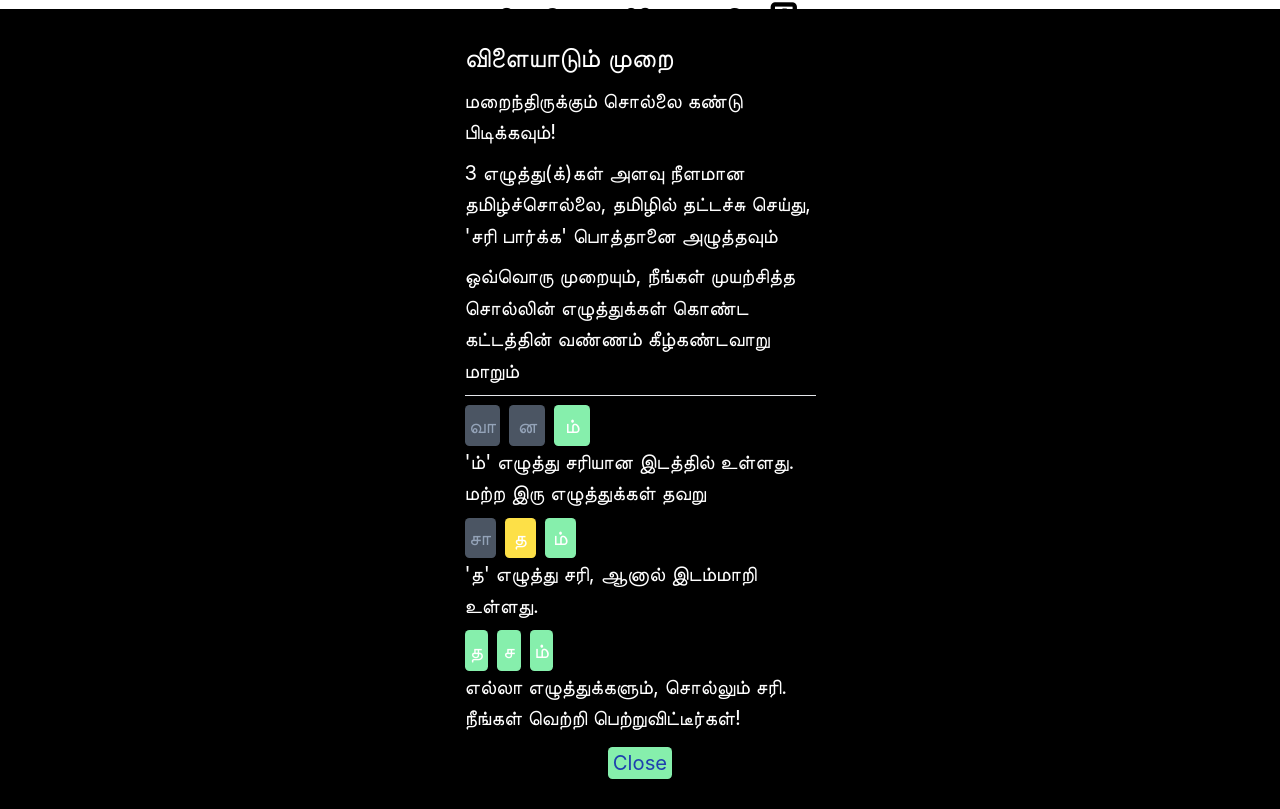
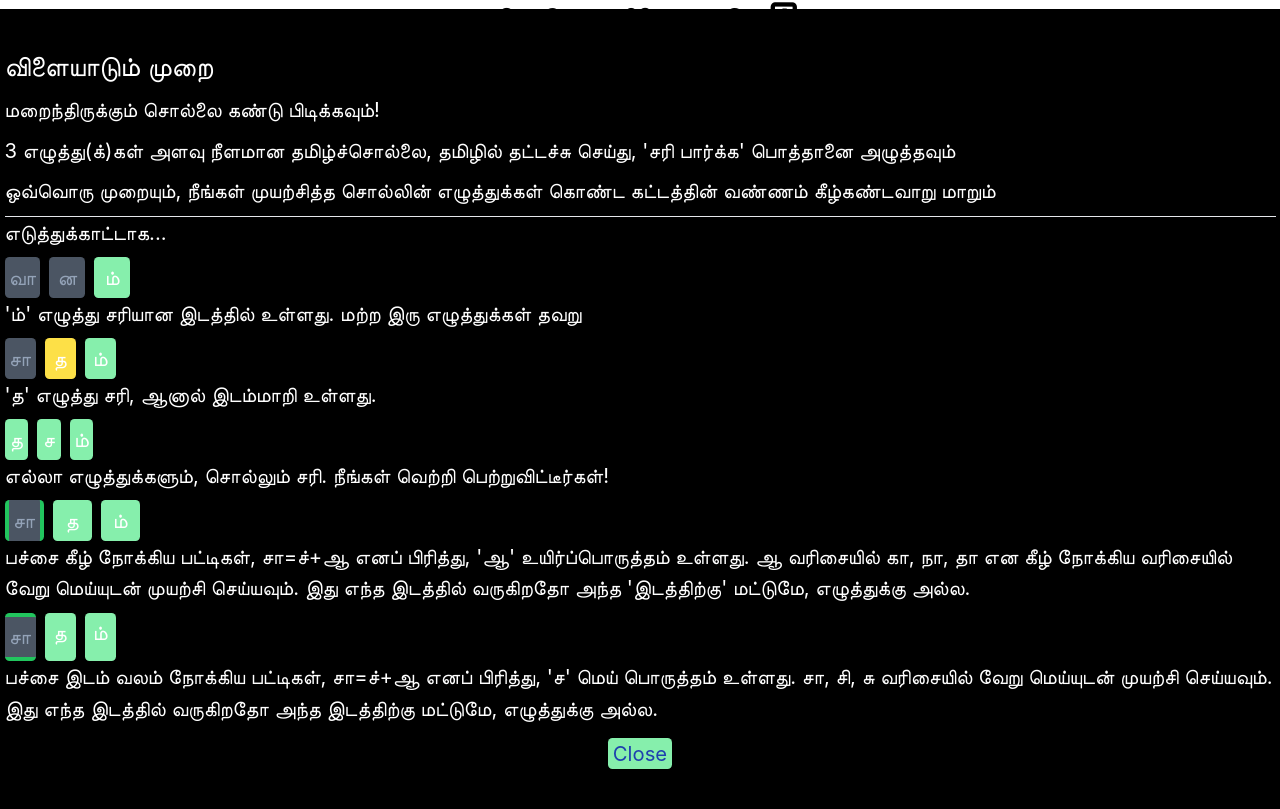
Before and after one commit to psankar/tamil-aadal, a Next.js app in the folder frontend/tamil-wordle/: page / in a window 1280 px wide. Built offline with nearby package versions, Linux system fonts and the light colour scheme; no server answers.

Commit message:
add help for uyir mei match

```diff
--- a/frontend/tamil-wordle/components/help-page.js
+++ b/frontend/tamil-wordle/components/help-page.js
@@ -8,25 +8,36 @@ import { States } from "../game";
 export function Help({ show, onClose, word_length=3 }) {
     return show ? (
         <div className="overlay">
-            <div className="flex flex-col px-1 space-y-3 m-auto w-80">
+            <div className="flex flex-col px-1 space-y-3 auto w-80 h-100 flex-grow">
                 <div className="space-y-2">
                     <h2 className="text-2xl">விளையாடும் முறை</h2>
                     <div>மறைந்திருக்கும் சொல்லை கண்டு பிடிக்கவும்! </div>
                     <div>{word_length} எழுத்து(க்)கள் அளவு நீளமான தமிழ்ச்சொல்லை, தமிழில் தட்டச்சு செய்து, &apos;சரி பார்க்க&apos; பொத்தானை அழுத்தவும்</div>
                     <div>ஒவ்வொரு முறையும், நீங்கள் முயற்சித்த சொல்லின் எழுத்துக்கள் கொண்ட கட்டத்தின் வண்ணம் கீழ்கண்டவாறு மாறும்</div>
                     <hr/>
+                    எடுத்துக்காட்டாக...
                     <div className="flex" >
-                        <Tiles word_length="3" words={[{word: "வானம்", result: [[States.LETTER_UNMATCHED], [States.LETTER_UNMATCHED], [States.LETTER_MATCHED]]}]} heading={false}/>
+                        <Tiles word_length="3" words={[{word: "வானம்", result: [[States.LETTER_NOT_FOUND], [States.LETTER_NOT_FOUND], [States.LETTER_MATCHED]]}]} heading={false}/>
                     </div>
                     &apos;ம்&apos; எழுத்து சரியான இடத்தில் உள்ளது. மற்ற இரு எழுத்துக்கள் தவறு
                     <div className="flex" >
-                        <Tiles word_length="3" words={[{word: "சாதம்", result: [[States.LETTER_UNMATCHED], [States.LETTER_ELSEWHERE], [States.LETTER_MATCHED]]}]} heading={false}/>
+                        <Tiles word_length="3" words={[{word: "சாதம்", result: [[States.LETTER_NOT_FOUND], [States.LETTER_ELSEWHERE], [States.LETTER_MATCHED]]}]} heading={false}/>
                     </div>
                     &apos;த&apos; எழுத்து சரி, ஆனால் இடம்மாறி உள்ளது.
                     <div className="flex" >
                         <Tiles word_length="3" words={[{word: "தசம்", result: [[States.LETTER_MATCHED], [States.LETTER_MATCHED], [States.LETTER_MATCHED]]}]} heading={false}/>
                     </div>
                     எல்லா எழுத்துக்களும், சொல்லும் சரி. நீங்கள் வெற்றி பெற்றுவிட்டீர்கள்!
+                    <br/>
+                    <div className="flex" >
+                        <Tiles word_length="3" words={[{word: "சாதம்", result: [[States.LETTER_NOT_FOUND, States.UYIR_MATCHED], [States.LETTER_MATCHED], [States.LETTER_MATCHED]]}]} heading={false}/>
+                    </div>
+                    பச்சை கீழ் நோக்கிய பட்டிகள், சா=ச்+ஆ எனப் பிரித்து, &apos;ஆ&apos; உயிர்ப்பொருத்தம் உள்ளது. ஆ வரிசையில் கா, நா, தா என கீழ் நோக்கிய வரிசையில் வேறு மெய்யுடன் முயற்சி செய்யவும்.  இது எந்த இடத்தில் வருகிறதோ அந்த &apos;இடத்திற்கு&apos; மட்டுமே, எழுத்துக்கு அல்ல.
+                    <div className="flex" >
+                        <Tiles word_length="3" words={[{word: "சாதம்", result: [[States.LETTER_NOT_FOUND, States.MEI_MATCHED], [States.LETTER_MATCHED], [States.LETTER_MATCHED]]}]} heading={false}/>
+                    </div>
+                    பச்சை இடம் வலம் நோக்கிய பட்டிகள், சா=ச்+ஆ எனப் பிரித்து, &apos;ச&apos; மெய் பொருத்தம் உள்ளது. சா, சி, சு வரிசையில் வேறு மெய்யுடன் முயற்சி செய்யவும்.  இது எந்த இடத்தில் வருகிறதோ அந்த இடத்திற்கு மட்டுமே, எழுத்துக்கு அல்ல.
+
                 </div>
                 <div className="self-center">
                     <button className="rounded bg-green-300 text-blue-800 px-1" onClick={(e) => onClose()}>
```
